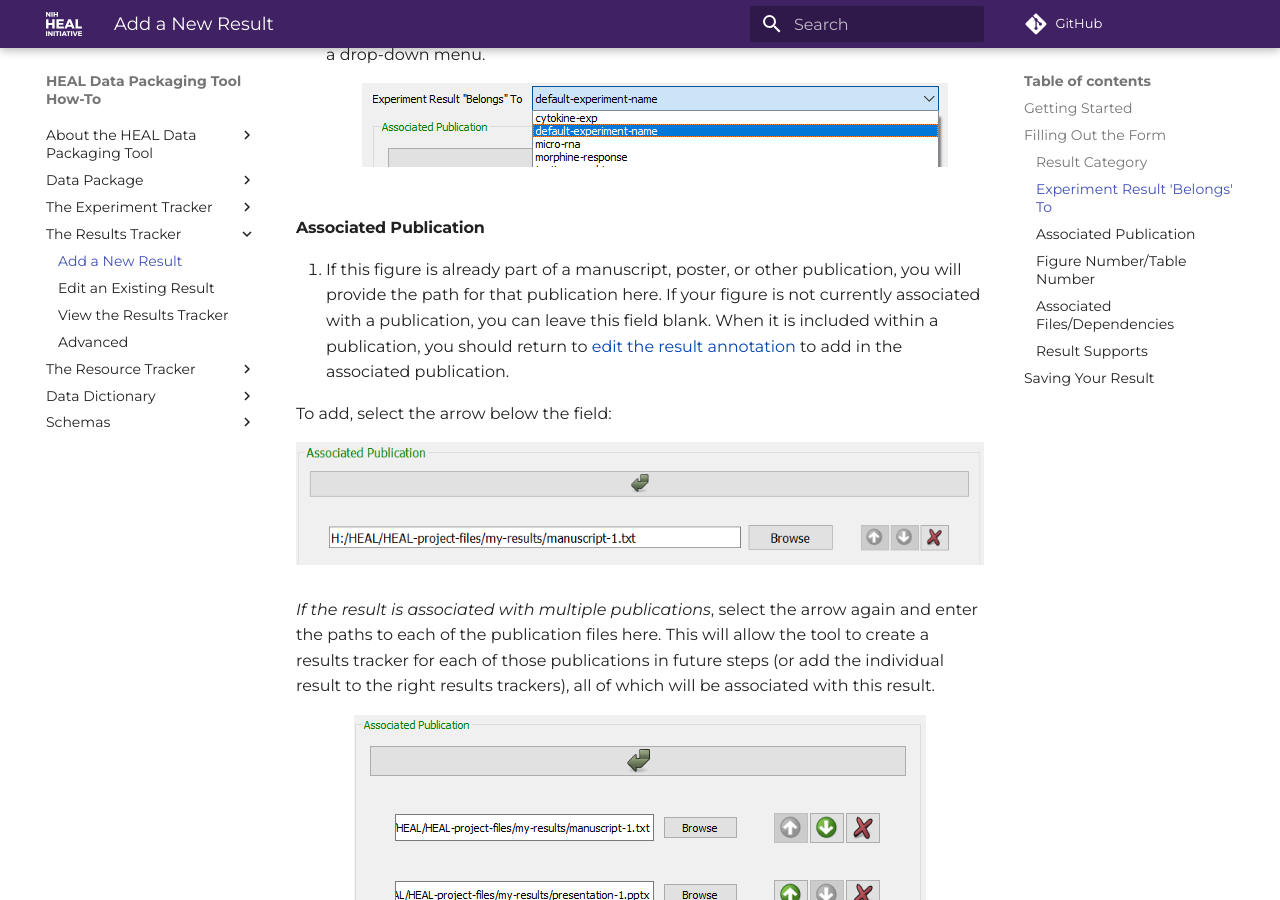
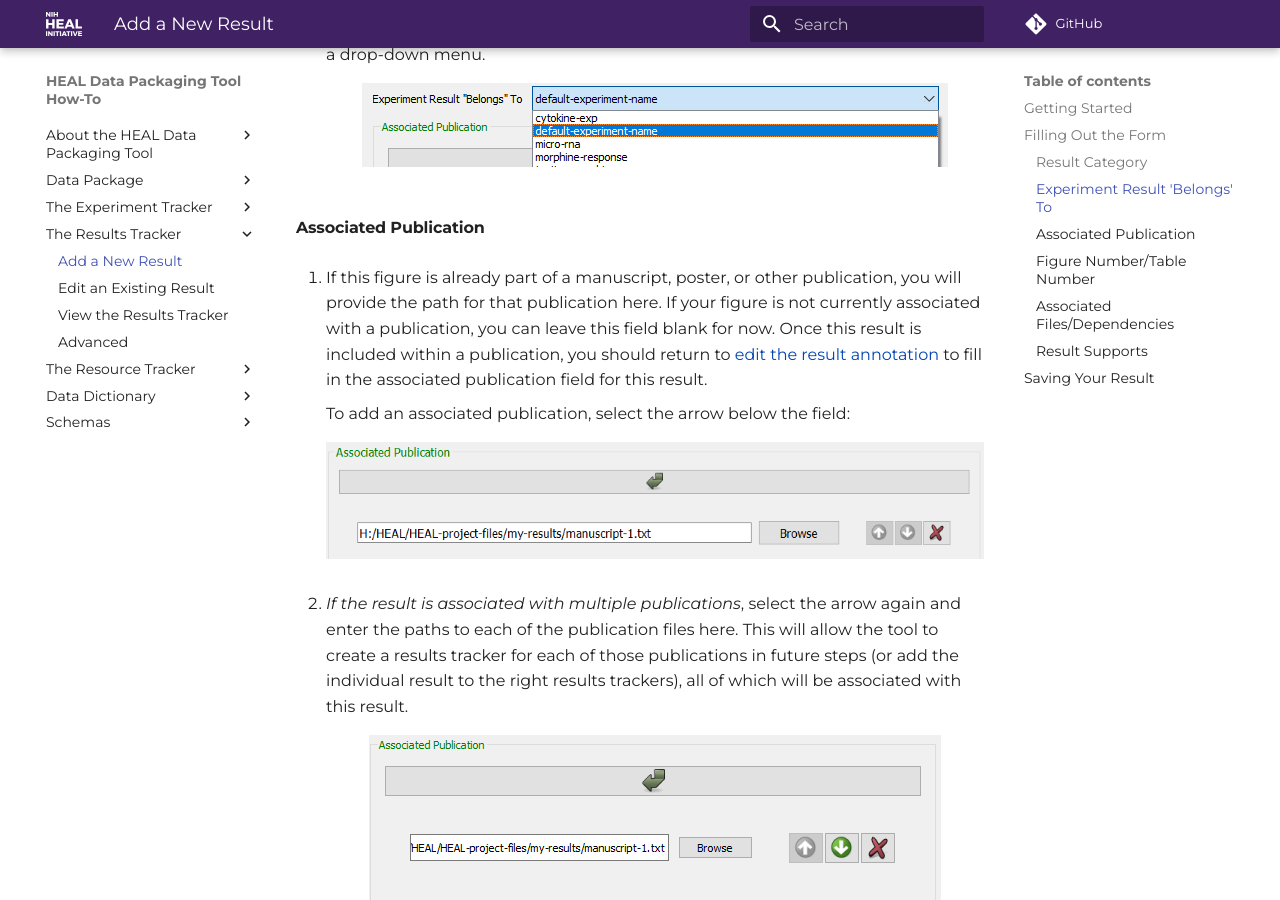
Before and after one commit to norc-heal/heal-app-docs, an MkDocs documentation site: the page built from docs/resulttrack/addresult.md, in a window 1280 px wide and 900 px high, scrolled down 2313 px. Built offline with MkDocs 1.6.1 and Material for MkDocs 9.7.7, drawn with Linux system fonts in a browser that asks for light colours; comment, search, counter and statistics services are not loaded; some of the changed text lies outside the part shown.

Commit message:
Updates for new release of tool 12-28

```diff
--- a/docs/resulttrack/addresult.md
+++ b/docs/resulttrack/addresult.md
@@ -59,15 +59,15 @@
     </figure>
 
 #### Associated Publication
-1. If this figure is already part of a manuscript, poster, or other publication, you will provide the path for that publication here. If your figure is not currently associated with a publication, you can leave this field blank. When it is included within a publication, you should return to [edit the result annotation](editresult.md) to add in the associated publication.
+1. If this figure is already part of a manuscript, poster, or other publication, you will provide the path for that publication here. If your figure is not currently associated with a publication, you can leave this field blank for now. Once this result is included within a publication, you should return to [edit the result annotation](editresult.md) to fill in the associated publication field for this result.
 
-To add, select the arrow below the field:
+    To add an associated publication, select the arrow below the field:
     <figure markdown>
         ![](../app-screenshots/assoc-multi-result-file-2.PNG)
         <figcaption></figcaption>
     </figure>
 
-*If the result is associated with multiple publications*, select the arrow again and enter the paths to each of the publication files here. This will allow the tool to create a results tracker for each of those publications in future steps (or add the individual result to the right results trackers), all of which will be associated with this result.
+2. *If the result is associated with multiple publications*, select the arrow again and enter the paths to each of the publication files here. This will allow the tool to create a results tracker for each of those publications in future steps (or add the individual result to the right results trackers), all of which will be associated with this result.
     <figure markdown>
         ![](../app-screenshots/assoc-multi-result-file-multi.PNG)
         <figcaption></figcaption>
@@ -169,6 +169,6 @@ This describes the larger claim that the result is used to support in the public
 
 !!! tip
 
-     If you need to annotate a new result that is very similar to a previously annotated result with only some slight changes, you can also use the advanced option ["Add a new result based on an existing result."](batchresult.md#add-a-new-resource-based-on-an-existing-resource)
+     If you need to annotate a new result that is very similar to a previously annotated result with only some slight changes, you can also use the advanced option [**"Add a new result based on an existing result."**](batchresult.md#add-a-new-resource-based-on-an-existing-resource)
 
      This will allow you to copy the information from a previously annotated result into a new result, for ease of annotation.
```
Also changed, not shown: other parts of docs/resulttrack/addresult.md (+2 -2 lines), docs/resotrack/addresource.md (+3 -3 lines), docs/resotrack/checkresource.md (+1 -1 lines), docs/resulttrack/batchresult.md (+1 -1 lines), docs/app-screenshots/add-resource-1.PNG, docs/app-screenshots/results-support.PNG.
